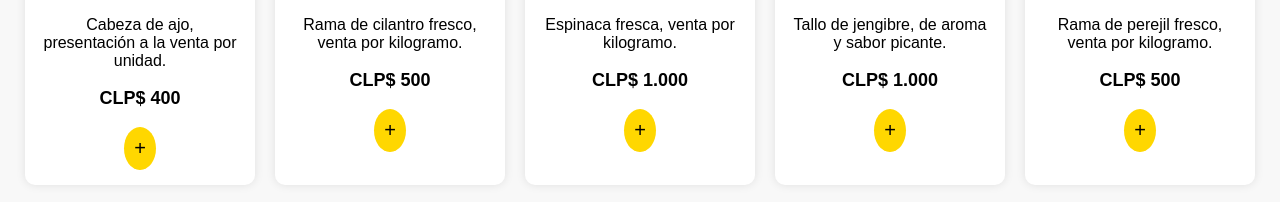
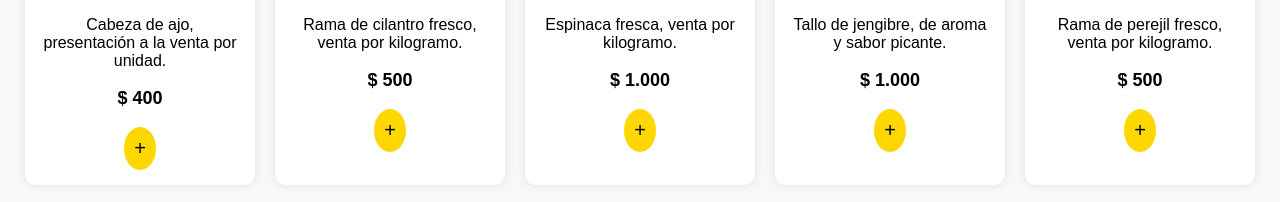
Before and after one commit to cesarFig/TiendaVerduras, a plain HTML site: page index.html in a window 1280 px wide. Shown: the part 537-739 px from the top of the page. Drawn offline with Linux system fonts and the light colour scheme; grey boxes are pictures that could not be loaded.

Commit message:
Correccion de errores

```diff
--- a/index.html
+++ b/index.html
@@ -22,35 +22,35 @@
                 <img img title="Ajo" src="https://static.whataform.com/options/picture_12157f5365093dfc4326_2b8b2fc24f40d22ebcd68944a89192bc8e1544ad.jpg" data-src="https://static.whataform.com/options/picture_12157f5365093dfc4326_2b8b2fc24f40d22ebcd68944a89192bc8e1544ad.jpg" alt="Ajo">
                 <h3>Ajo</h3>
                 <p>Cabeza de ajo, presentación a la venta por unidad.</p>
-                <p class="precio">CLP$ 400</p>
+                <p class="precio">$ 400</p>
                 <button class="agregar">+</button>
             </div>
             <div class="producto">
                 <img title="Cilantro" src="https://static.whataform.com/options/picture_1215763c6b0f88cb9e7f_c824e9413d8bca6a869834c051022c27e6eb4e8e.png" data-src="https://static.whataform.com/options/picture_1215763c6b0f88cb9e7f_c824e9413d8bca6a869834c051022c27e6eb4e8e.png" alt="Cilantro">
                 <h3>Cilantro</h3>
                 <p>Rama de cilantro fresco, venta por kilogramo.</p>
-                <p class="precio">CLP$ 500</p>
+                <p class="precio">$ 500</p>
                 <button class="agregar">+</button>
             </div>
             <div class="producto">
                 <img title="Espinaca" src="https://static.whataform.com/options/picture_12157727831d45087ec2_4cbc3c53dd2b79017b9a83943333d07e1ab9e1f4.png" data-src="https://static.whataform.com/options/picture_12157727831d45087ec2_4cbc3c53dd2b79017b9a83943333d07e1ab9e1f4.png" alt="Espinaca" >
                 <h3>Espinaca</h3>
                 <p>Espinaca fresca, venta por kilogramo.</p>
-                <p class="precio">CLP$ 1.000</p>
+                <p class="precio">$ 1.000</p>
                 <button class="agregar">+</button>
             </div>
             <div class="producto">
                 <img img title="Jengibre" src="https://static.whataform.com/options/picture_12157e6bc88237fb3471_799227f0d58bef522fc8b486c6459fef71a1a280.png" data-src="https://static.whataform.com/options/picture_12157e6bc88237fb3471_799227f0d58bef522fc8b486c6459fef71a1a280.png" alt="Jengibre" >
                 <h3>Jengibre</h3>
                 <p>Tallo de jengibre, de aroma y sabor picante.</p>
-                <p class="precio">CLP$ 1.000</p>
+                <p class="precio">$ 1.000</p>
                 <button class="agregar">+</button>
             </div>
             <div class="producto">
                 <img img title="Perejil" src="https://static.whataform.com/options/picture_12157b39c872cc689165_fd908bb44d33b5eb285f052e17f935dae748bd1d.jpg" data-src="https://static.whataform.com/options/picture_12157b39c872cc689165_fd908bb44d33b5eb285f052e17f935dae748bd1d.jpg" alt="Perejil" >
                 <h3>Perejil</h3>
                 <p>Rama de perejil fresco, venta por kilogramo.</p>
-                <p class="precio">CLP$ 500</p>
+                <p class="precio">$ 500</p>
                 <button class="agregar">+</button>
             </div>
         </section>
```
